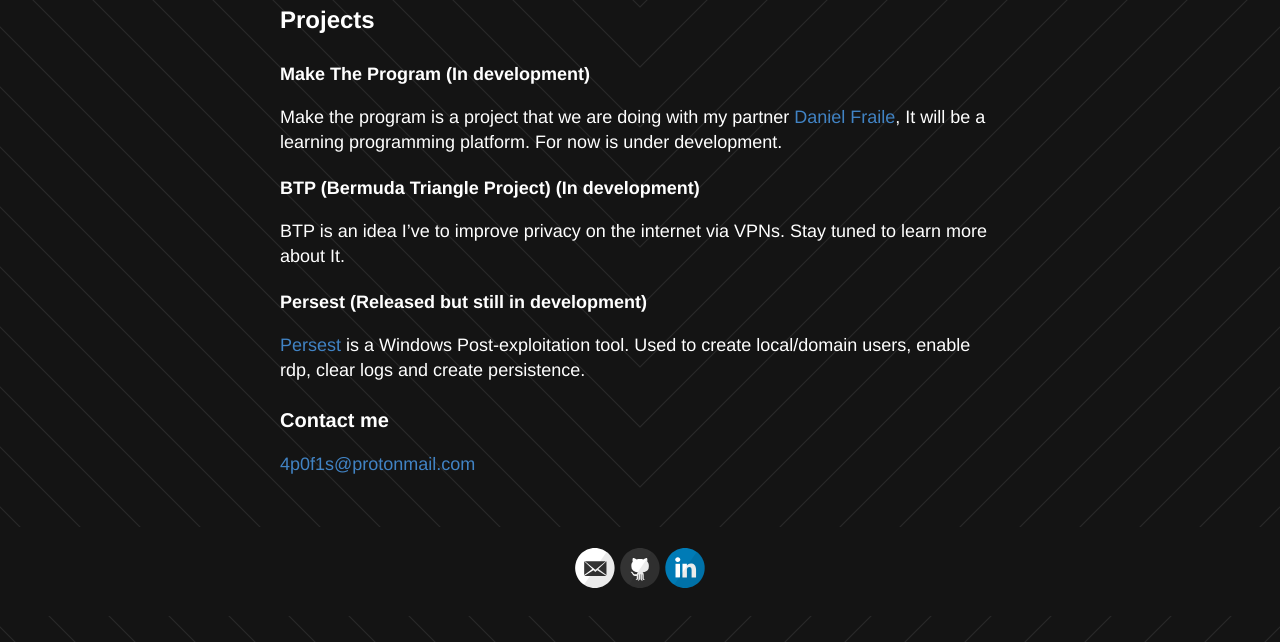
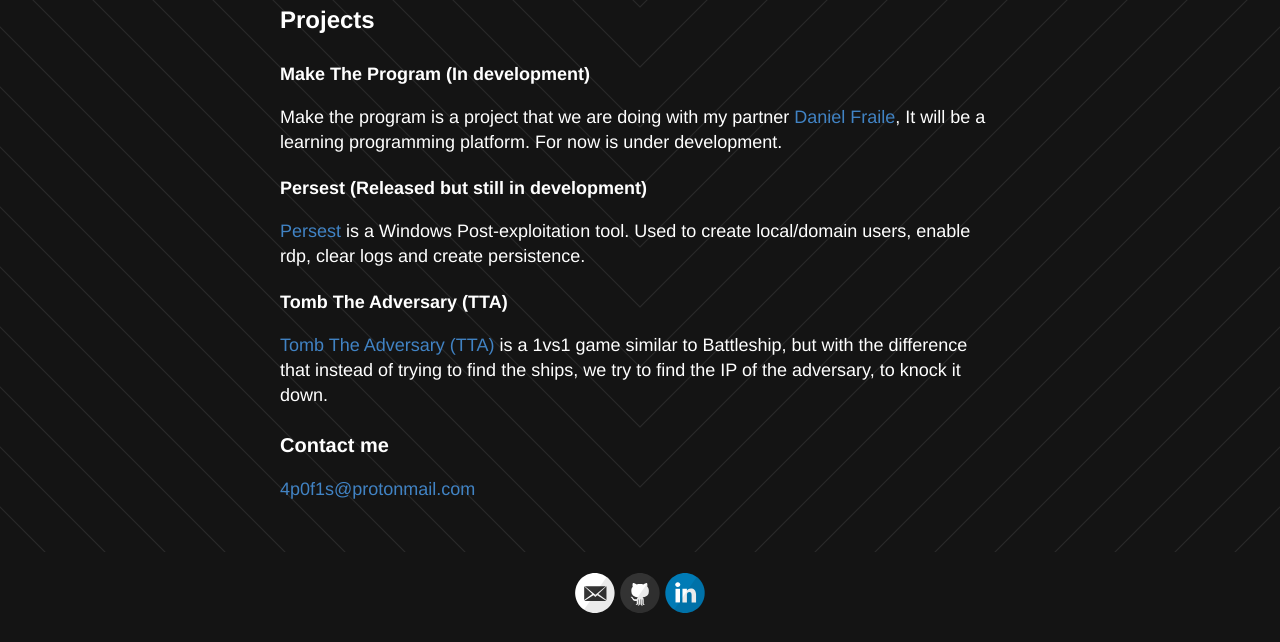
Before and after one commit to 4p0f1s/4p0f1s.github.io, a Jekyll site: the page built from about.md, in a window 1280 px wide and 900 px high, scrolled down 771 px, cut to the strip 258-900 px from the top of the window. Built offline with Jekyll 4.4.1, drawn with Linux system fonts in a browser that asks for light colours.

Commit message:
jekyll about

```diff
--- a/about.md
+++ b/about.md
@@ -34,13 +34,14 @@ I'm certified in [eJPTv2], and in the way to get the eCPPTv2 cert.
 
 Make the program is a project that we are doing with my partner [Daniel Fraile], It will be a learning programming platform. For now is under development.
 
-#### BTP (Bermuda Triangle Project) (In development)
-
-BTP is an idea I've to improve privacy on the internet via VPNs. Stay tuned to learn more about It.
-
 #### Persest (Released but still in development)
 
 [Persest] is a Windows Post-exploitation tool. Used to create local/domain users, enable rdp, clear logs and create persistence.
+
+#### Tomb The Adversary (TTA)
+
+[Tomb The Adversary (TTA)] is a 1vs1 game similar to Battleship, but with the difference that instead of trying to find the ships, we try to find the IP of the adversary, to knock it down.
+
 
 ### Contact me
 
@@ -50,3 +51,4 @@ BTP is an idea I've to improve privacy on the internet via VPNs. Stay tuned to l
 [ethical hacker]:https://eu.badgr.com/public/assertions/sc39w_K2QCOqjSFcl8uvmQ
 [Daniel Fraile]:https://www.youtube.com/channel/UCjEd3L5Rs8qfvA92ADvchAw?app=desktop&cbrd=1
 [Persest]:https://github.com/4p0f1s/Persest
+[Tomb The Adversary (TTA)]:https://github.com/4p0f1s/Tomb-The-Adversary
```
